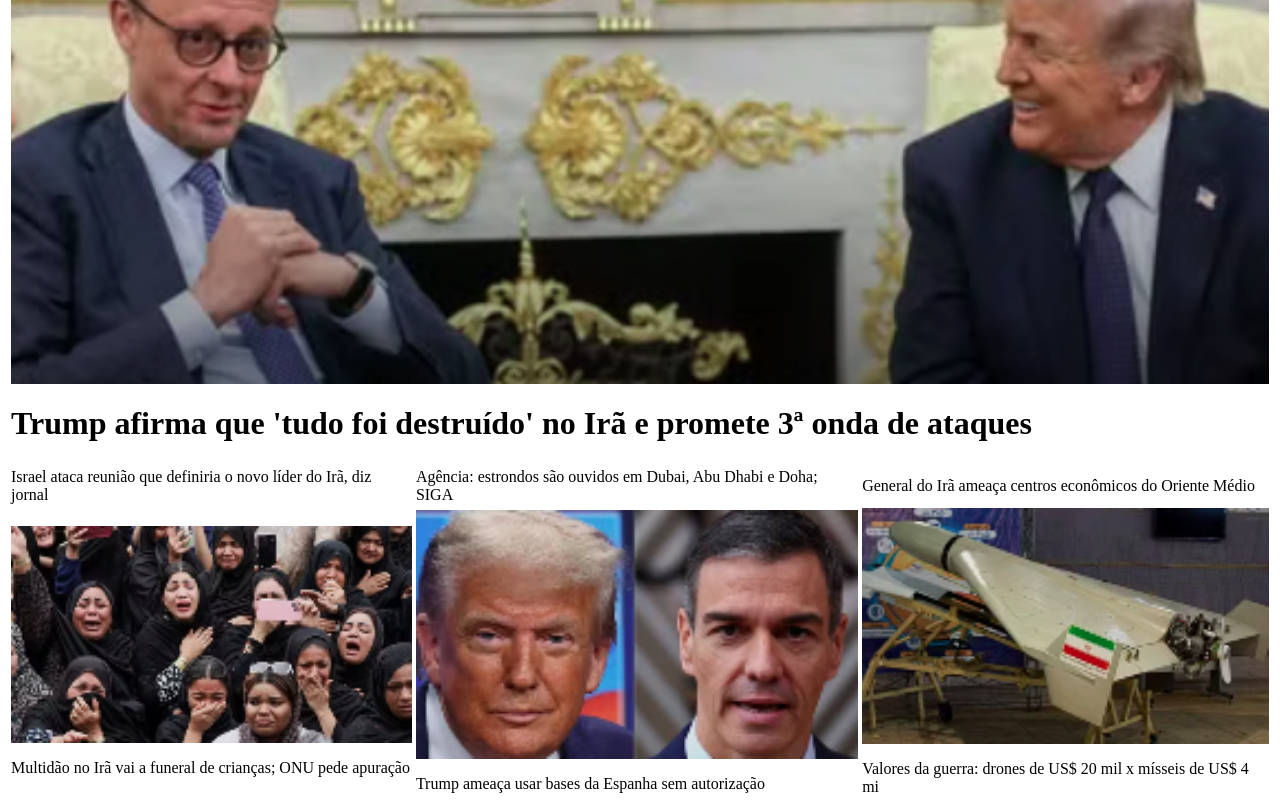
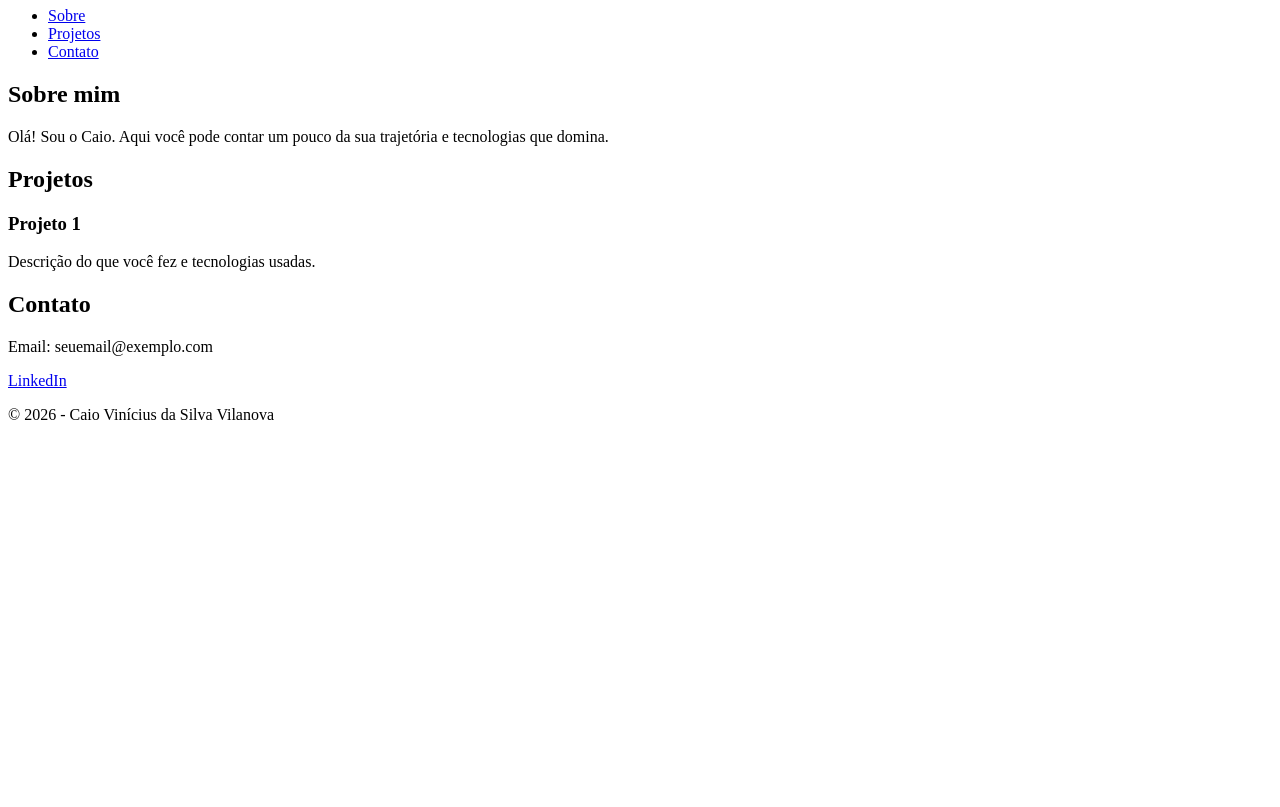
Before and after one commit to Caio-Vilanova/Atividade-web01, a plain HTML site: page index.html in a window 1280 px wide. Shown: the part 73-880 px from the top of the page. After the commit the page ends 800 px from the top, so only its background shows below. Drawn offline with Linux system fonts and the light colour scheme.

Commit message:
Add files via upload

```diff
--- a/index.html
+++ b/index.html
@@ -1,29 +1,49 @@
-<table>
-  <tr>
-    <td colspan="3">
-      <img src="1.png" width="100%">
-      <h1>Trump afirma que 'tudo foi destruído' no Irã e promete 3ª onda de ataques</h1>
-    </td>
-  </tr>
+<!DOCTYPE html>
+<html lang="pt-BR">
+<head>
+    <meta charset="UTF-8">
+    <meta name="viewport" content="width=device-width, initial-scale=1.0">
+    <title>Portfólio | Caio Vinícius</title>
+    <link rel="stylesheet" href="style.css">
+</head>
+<body>
 
-  <tr>
-    <td>Israel ataca reunião que definiria o novo líder do Irã, diz jornal</td>
-    <td>Agência: estrondos são ouvidos em Dubai, Abu Dhabi e Doha; SIGA</td>
-    <td>General do Irã ameaça centros econômicos do Oriente Médio</td>
-  </tr>
+    <header>
+        <h1>Portfólio Caio</h1>
+        <nav>
+            <ul>
+                <li><a href="#sobre">Sobre</a></li>
+                <li><a href="#projetos">Projetos</a></li>
+                <li><a href="#contato">Contato</a></li>
+            </ul>
+        </nav>
+    </header>
 
-  <tr>
-    <td>
-      <img src="2.png" width="100%">
-      <p>Multidão no Irã vai a funeral de crianças; ONU pede apuração</p>
-    </td>
-    <td>
-      <img src="3.png" width="100%">
-      <p>Trump ameaça usar bases da Espanha sem autorização</p>
-    </td>
-    <td>
-      <img src="4.png" width="100%">
-      <p>Valores da guerra: drones de US$ 20 mil x mísseis de US$ 4 mi</p>
-    </td>
-  </tr>
-</table>
+    <main>
+        <section id="sobre">
+            <h2>Sobre mim</h2>
+            <p>Olá! Sou o Caio. Aqui você pode contar um pouco da sua trajetória e tecnologias que domina.</p>
+        </section>
+
+        <section id="projetos">
+            <h2>Projetos</h2>
+            <article>
+                <h3>Projeto 1</h3>
+                <p>Descrição do que você fez e tecnologias usadas.</p>
+            </article>
+        </section>
+
+        <section id="contato">
+            <h2>Contato</h2>
+            <p>Email: seuemail@exemplo.com</p>
+            <a href="https://linkedin.com/in/seuusuario" target="_blank">LinkedIn</a>
+        </section>
+    </main>
+
+    <footer>
+        <p>&copy; 2026 - Caio Vinícius da Silva Vilanova</p>
+    </footer>
+
+    <script src="script.js"></script>
+</body>
+</html>
```
